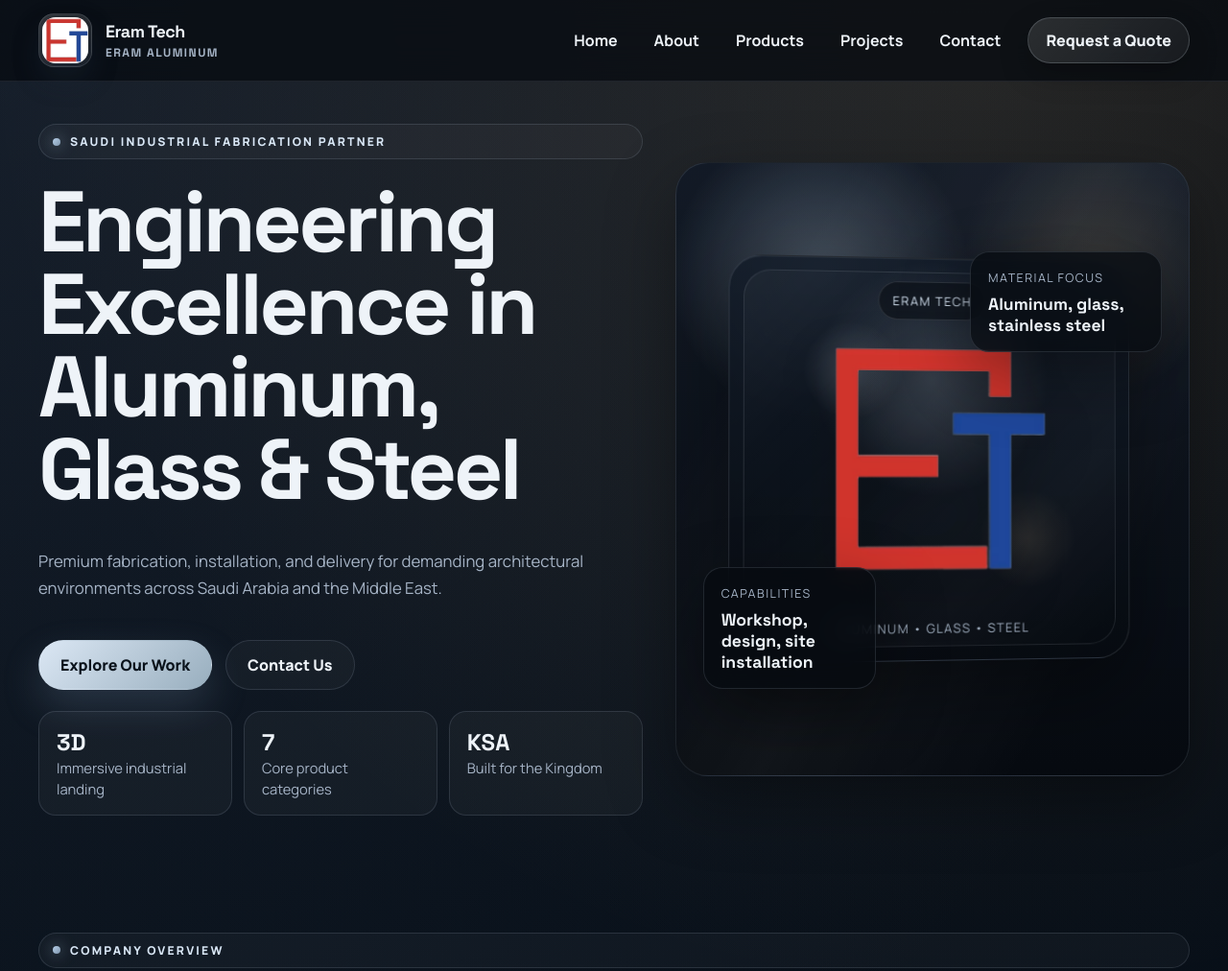
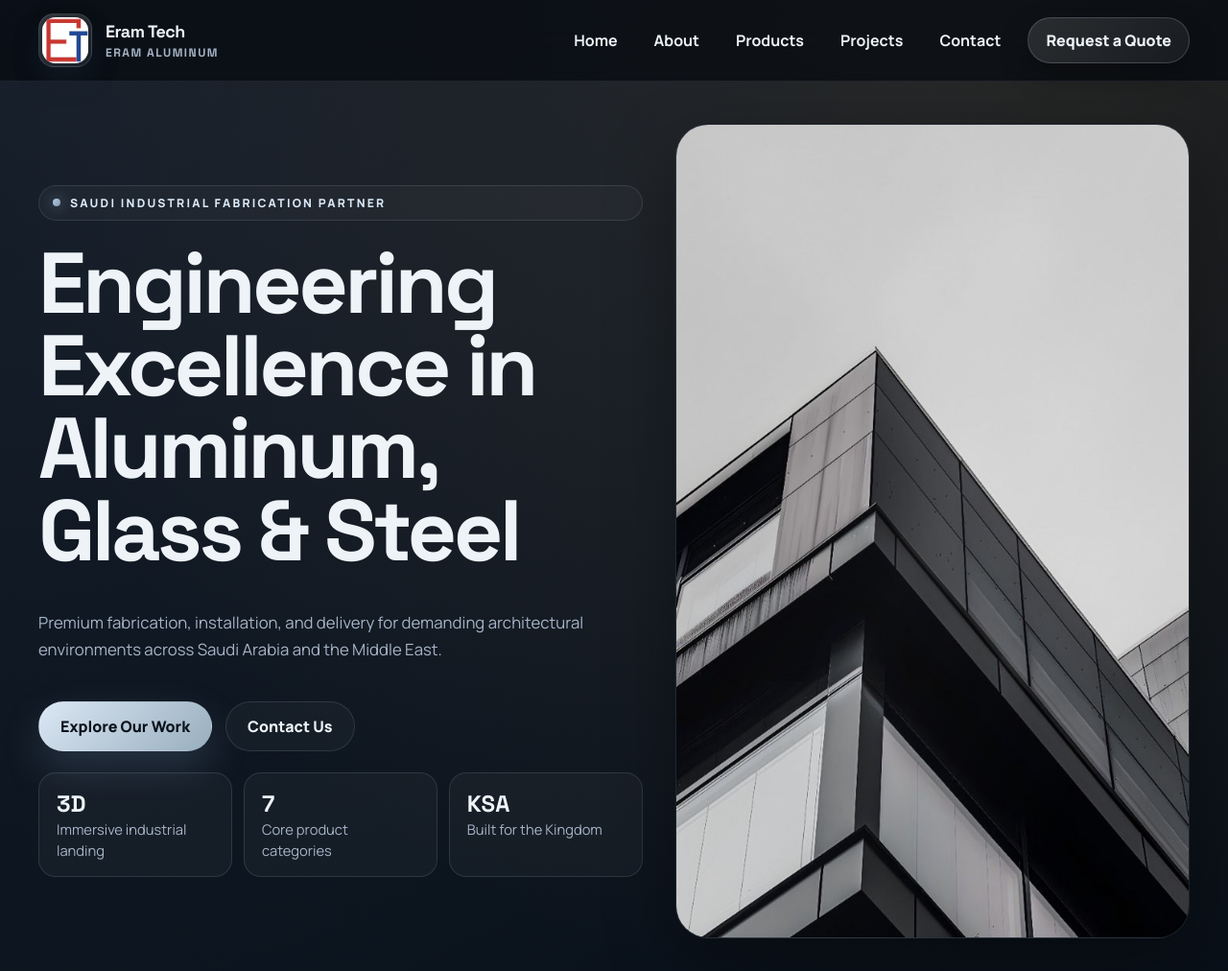
Before and after one commit to Surya-K-Ratheesh/ERAM__TECH, a plain HTML site: page index.html in a window 1280 px wide. Shown: the top 1012 px of the page at 96% size. Drawn offline with Linux system fonts and the light colour scheme.

Commit message:
hero image

```diff
--- a/index.html
+++ b/index.html
@@ -97,22 +97,8 @@
               </div>
             </div>
 
-            <div class="hero-visual reveal" data-hero-visual>
-              <div class="hero-mark-stage" aria-hidden="true">
-              <div class="hero-mark-card" data-hero-card>
-                  <div class="hero-mark-ribbon">ERAM TECH</div>
-                  <img class="hero-mark-image" src="/edited-photo.png" alt="ERAM TECH logo" />
-                  <div class="hero-mark-caption">Aluminum • Glass • Steel</div>
-                </div>
-              </div>
-              <div class="floating-card card-left">
-                <span>Capabilities</span>
-                <strong>Workshop, design, site installation</strong>
-              </div>
-              <div class="floating-card card-right">
-                <span>Material focus</span>
-                <strong>Aluminum, glass, stainless steel</strong>
-              </div>
+            <div class="hero-visual reveal">
+              <img class="hero-photo-image" src="/phone-wallpaper.jpg" alt="Modern aluminum-clad building facade" />
             </div>
           </div>
         </section>
--- a/script.js
+++ b/script.js
@@ -9,9 +9,6 @@
   const yearNode = document.querySelector("[data-year]");
   const revealNodes = Array.from(document.querySelectorAll(".reveal"));
   const form = document.querySelector("[data-contact-form]");
-  const heroVisual = document.querySelector("[data-hero-visual]");
-  const heroCard = document.querySelector("[data-hero-card]");
-
   if (yearNode) {
     yearNode.textContent = new Date().getFullYear();
   }
@@ -111,25 +108,4 @@
     });
   }
 
-  if (heroCard && heroVisual) {
-    let rafId = null;
-
-    const onMove = (event) => {
-      const rect = heroVisual.getBoundingClientRect();
-      const x = (event.clientX - rect.left) / rect.width - 0.5;
-      const y = (event.clientY - rect.top) / rect.height - 0.5;
-
-      if (rafId) cancelAnimationFrame(rafId);
-      rafId = requestAnimationFrame(() => {
-        heroCard.style.transform = `rotateX(${8 - y * 10}deg) rotateY(${x * 14}deg) translateY(${y * -4}px)`;
-      });
-    };
-
-    const reset = () => {
-      heroCard.style.transform = "";
-    };
-
-    heroVisual.addEventListener("pointermove", onMove);
-    heroVisual.addEventListener("pointerleave", reset);
-  }
 })();
--- a/styles.css
+++ b/styles.css
@@ -435,7 +435,7 @@
 
 .hero-visual {
   position: relative;
-  min-height: 640px;
+  min-height: 500px;
   border-radius: 34px;
   overflow: hidden;
   border: 1px solid rgba(198, 214, 229, 0.12);
@@ -457,132 +457,23 @@
   opacity: 0.75;
 }
 
-.hero-mark-stage {
+.hero-photo-stage {
   position: absolute;
   inset: 0;
   display: grid;
   place-items: center;
   padding: 26px;
-  perspective: 1200px;
 }
 
-.hero-mark-card {
-  width: min(420px, 72vw);
-  aspect-ratio: 1;
-  display: grid;
-  place-items: center;
-  gap: 10px;
-  padding: 26px;
-  position: relative;
-  border-radius: 34px;
-  background:
-    radial-gradient(circle at 50% 30%, rgba(217, 231, 246, 0.2), transparent 34%),
-    linear-gradient(180deg, rgba(18, 27, 40, 0.86), rgba(6, 10, 16, 0.92));
-  border: 1px solid rgba(233, 240, 248, 0.12);
-  box-shadow:
-    0 34px 90px rgba(0, 0, 0, 0.42),
-    inset 0 1px 0 rgba(255, 255, 255, 0.06);
-  transform-style: preserve-3d;
-  animation: float 8s ease-in-out infinite;
-}
-
-.hero-mark-card::before {
-  content: "";
-  position: absolute;
-  inset: 14px;
+.hero-photo-image {
+  width: 100%;
+  max-width: min(100%, 560px);
+  height: auto;
+  display: block;
   border-radius: 28px;
-  border: 1px solid rgba(233, 240, 248, 0.1);
-  background:
-    linear-gradient(135deg, rgba(255, 255, 255, 0.04), transparent 28%, rgba(255, 255, 255, 0.03) 72%, transparent);
-}
-
-.hero-mark-card::after {
-  content: "";
-  position: absolute;
-  inset: 0;
-  background:
-    radial-gradient(circle at 30% 28%, rgba(217, 231, 246, 0.16), transparent 12%),
-    radial-gradient(circle at 74% 70%, rgba(211, 179, 122, 0.12), transparent 12%);
-  mix-blend-mode: screen;
-}
-
-.hero-mark-image {
-  position: relative;
-  width: min(68%, 250px);
-  aspect-ratio: 1;
-  object-fit: contain;
-  filter:
-    drop-shadow(0 18px 26px rgba(0, 0, 0, 0.28))
-    saturate(1.03)
-    contrast(1.02);
-  z-index: 1;
-  transform: translateZ(38px);
-}
-
-.hero-mark-ribbon {
-  position: absolute;
-  left: 50%;
-  top: 24px;
-  transform: translateX(-50%);
-  z-index: 1;
-  padding: 10px 14px;
-  border-radius: 999px;
-  color: var(--accent-strong);
-  border: 1px solid rgba(223, 233, 242, 0.14);
-  background: rgba(8, 12, 18, 0.55);
-  backdrop-filter: blur(10px);
-  font-size: 0.8rem;
-  letter-spacing: 0.12em;
-  text-transform: uppercase;
-}
-
-.hero-mark-caption {
-  position: absolute;
-  left: 50%;
-  bottom: 24px;
-  transform: translateX(-50%);
-  z-index: 1;
-  color: var(--muted);
-  font-size: 0.82rem;
-  letter-spacing: 0.1em;
-  text-transform: uppercase;
-  white-space: nowrap;
-}
-
-.floating-card {
-  position: absolute;
-  padding: 18px 18px 16px;
-  border-radius: 20px;
-  border: 1px solid var(--line);
-  background: rgba(6, 10, 16, 0.72);
-  backdrop-filter: blur(14px);
-  box-shadow: var(--shadow);
-}
-
-.floating-card span {
-  display: block;
-  color: var(--muted);
-  font-size: 0.78rem;
-  letter-spacing: 0.12em;
-  text-transform: uppercase;
-  margin-bottom: 8px;
-}
-
-.floating-card strong {
-  font-family: "Space Grotesk", sans-serif;
-  font-size: 1.1rem;
-}
-
-.floating-card.card-left {
-  left: 28px;
-  bottom: 90px;
-  max-width: 180px;
-}
-
-.floating-card.card-right {
-  right: 28px;
-  top: 92px;
-  max-width: 200px;
+  object-fit: cover;
+  object-position: center center;
+  box-shadow: none;
 }
 
 /* Cards */
@@ -1040,16 +931,6 @@
   transform: translateY(0);
 }
 
-/* Animations */
-@keyframes float {
-  0%, 100% {
-    transform: translate3d(0, 0, 0) rotateX(4deg) rotateY(-8deg);
-  }
-  50% {
-    transform: translate3d(0, -12px, 0) rotateX(0deg) rotateY(8deg);
-  }
-}
-
 /* Responsive */
 @media (max-width: 1120px) {
   .hero-grid,
@@ -1060,12 +941,13 @@
   }
 
   .hero-visual {
-    min-height: 520px;
+    min-height: 400px;
   }
 
   .banner-graphic {
     width: 60%;
   }
+
 }
 
 @media (max-width: 920px) {
@@ -1166,16 +1048,8 @@
   }
 
   .hero-visual {
-    min-height: 420px;
+    min-height: 320px;
     border-radius: 26px;
-  }
-
-  .core {
-    width: min(320px, 74vw);
-  }
-
-  .floating-card {
-    display: none;
   }
 
   .hero-actions,
```
Also changed, not shown: bunker-hero.jpg (added), phone-wallpaper.jpg (added).
